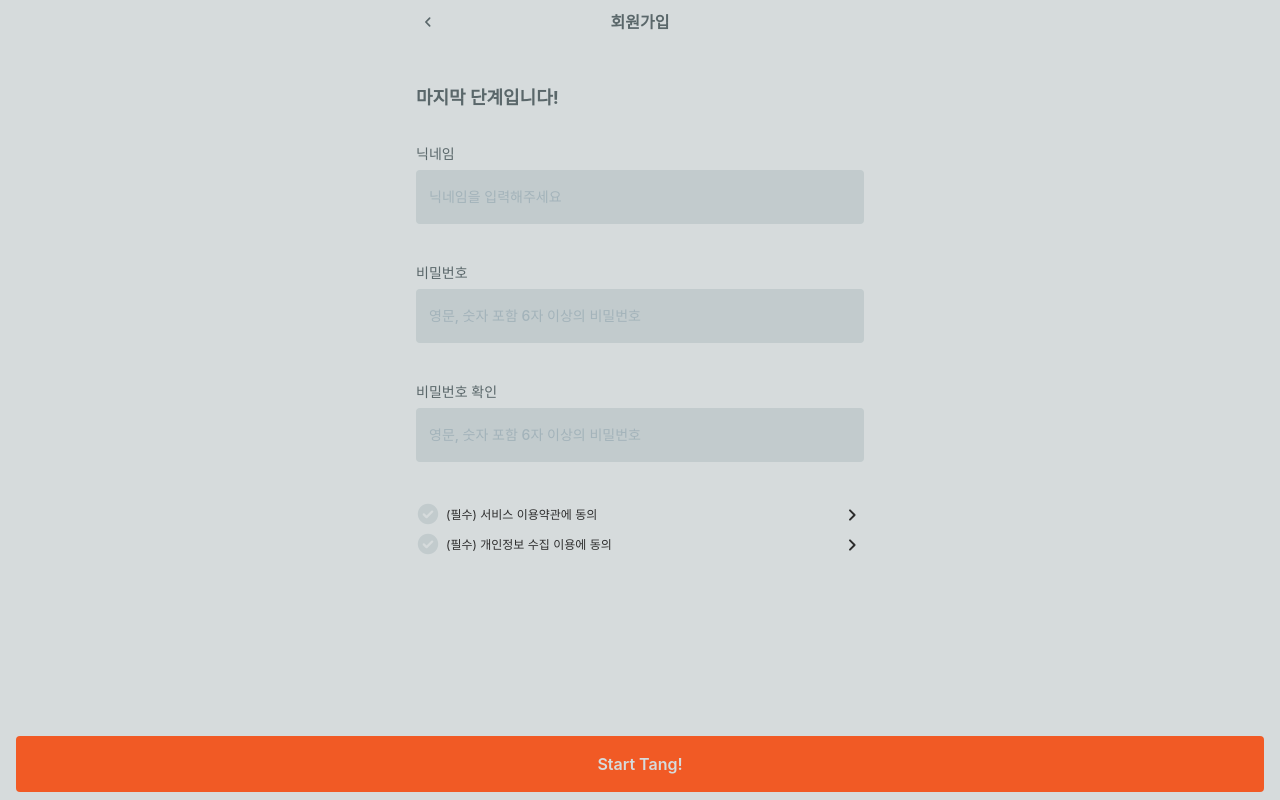
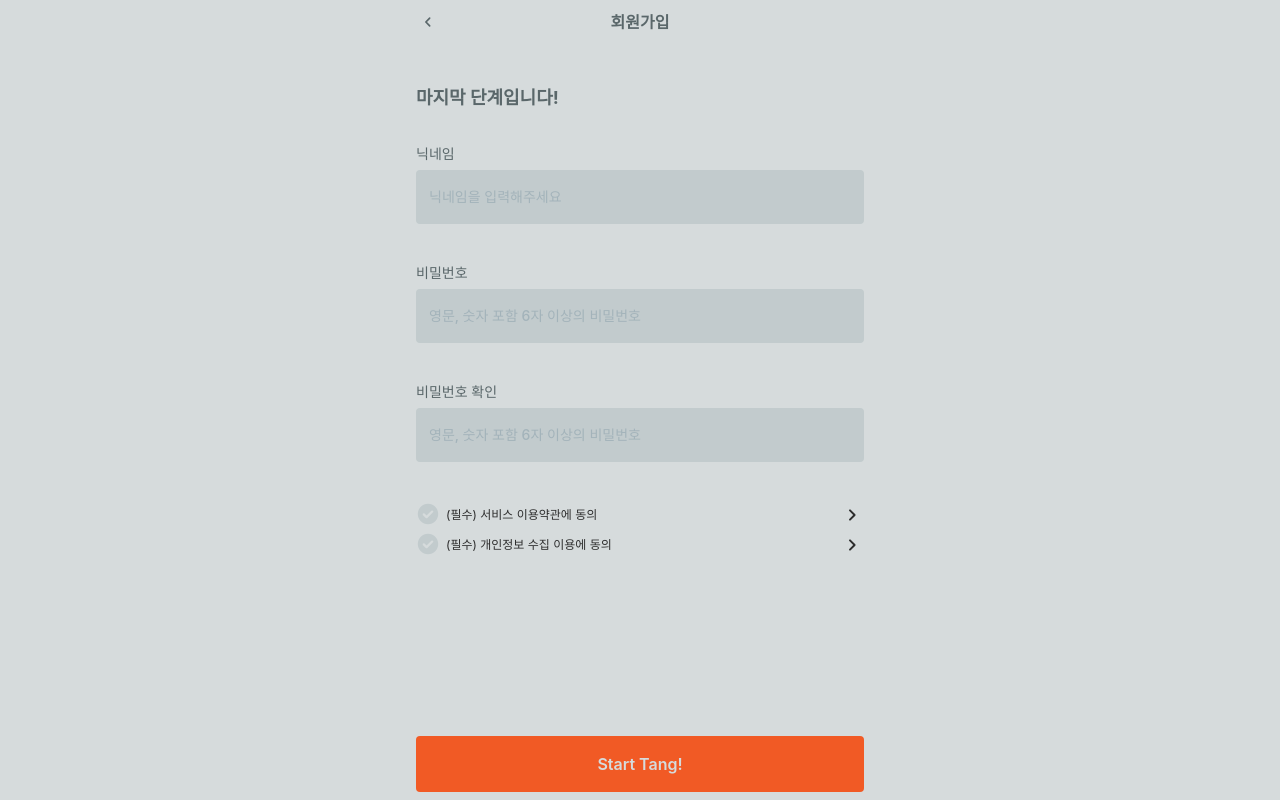
Before and after one commit to depromeet/ygtang-client, a Next.js app: page /signup/email-verified in a window 1280 px wide. Built offline with nearby package versions, Linux system fonts and the light colour scheme; a web font is replaced by a local one.

Commit message:
design: CTABottomButton max-width, 가로 정렬 설정

```diff
--- a/src/components/common/Button/CTABottomButton.tsx
+++ b/src/components/common/Button/CTABottomButton.tsx
@@ -44,9 +44,12 @@ const ctaBottomButtonCss = ({
   bottom: string;
 }) => css`
   position: absolute;
-  left: 0;
+  left: 50%;
+  transform: translateX(-50%);
   bottom: ${bottom};
+
   padding: ${isIos ? `8px 16px 0 16px` : `8px 16px`};
   background: ${theme.color.background};
   width: 100%;
+  max-width: ${theme.size.maxWidth};
 `;
```
